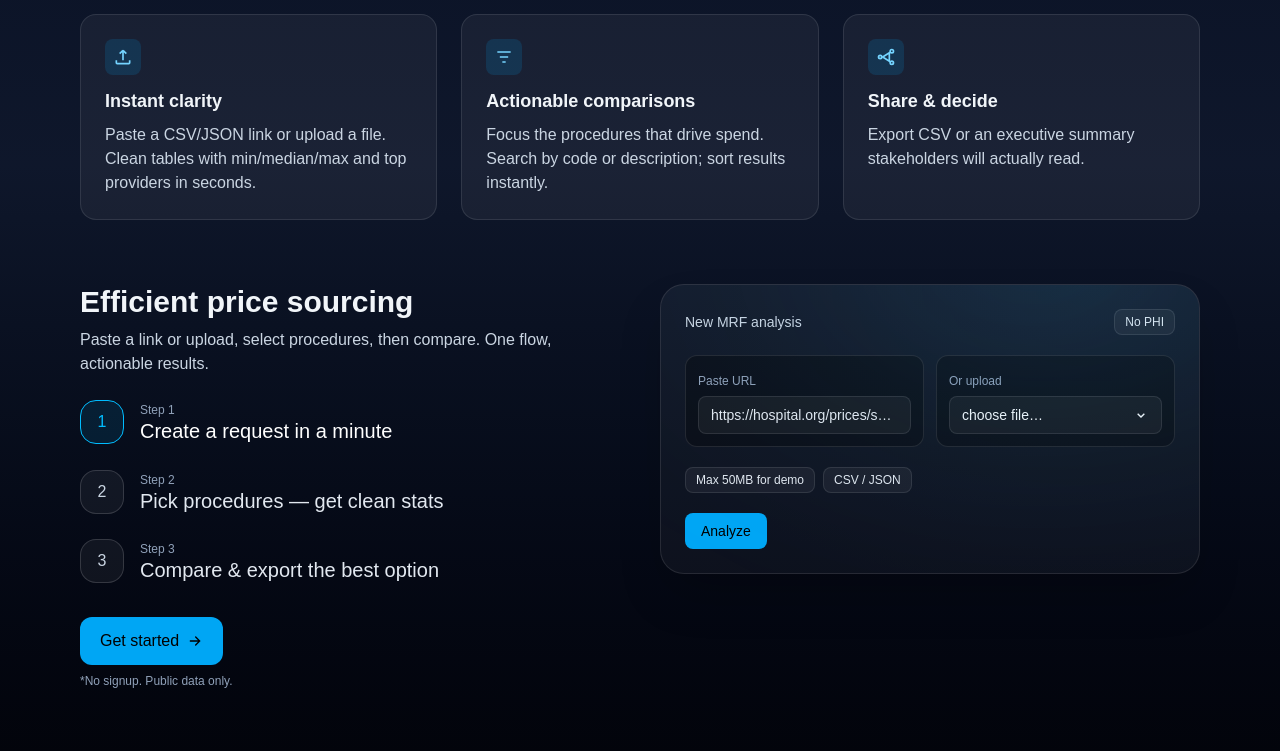
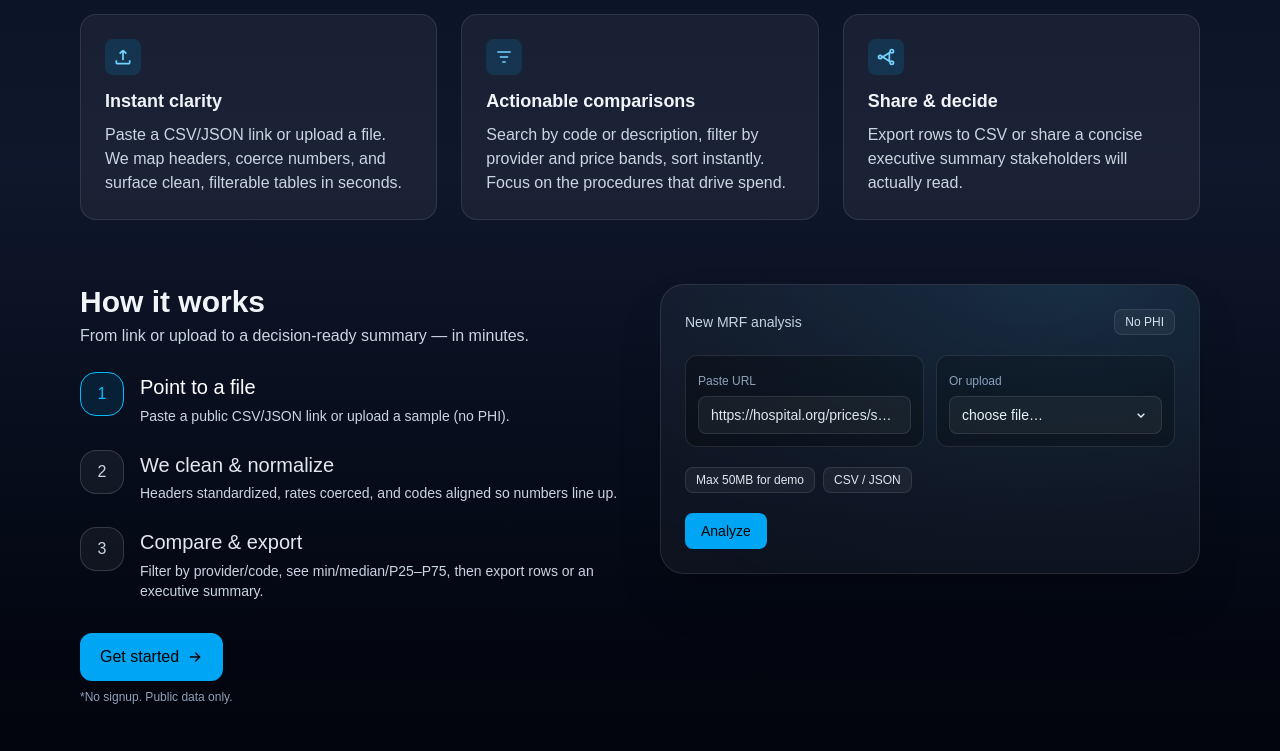
Before and after one commit to marphco/costvista, a Next.js app in the folder frontend/: page / in a window 1280 px wide. Shown: the part 1060-1811 px from the top of the page. Built offline with nearby package versions, Linux system fonts and the light colour scheme.

Commit message:
changed text in landing page

```diff
--- a/frontend/src/app/landing/LandingClient.tsx
+++ b/frontend/src/app/landing/LandingClient.tsx
@@ -10,17 +10,17 @@ import { MotionConfig, motion, AnimatePresence } from "framer-motion";
 const features = [
   {
     title: "Instant clarity",
-    desc: "Paste a CSV/JSON link or upload a file. Clean tables with min/median/max and top providers in seconds.",
+    desc: "Paste a CSV/JSON link or upload a file. We map headers, coerce numbers, and surface clean, filterable tables in seconds.",
     icon: UploadIcon,
   },
   {
     title: "Actionable comparisons",
-    desc: "Focus the procedures that drive spend. Search by code or description; sort results instantly.",
+    desc: "Search by code or description, filter by provider and price bands, sort instantly. Focus on the procedures that drive spend.",
     icon: FilterIcon,
   },
   {
     title: "Share & decide",
-    desc: "Export CSV or an executive summary stakeholders will actually read.",
+    desc: "Export rows to CSV or share a concise executive summary stakeholders will actually read.",
     icon: ShareIcon,
   },
 ];
@@ -28,17 +28,39 @@ const features = [
 const faqs = [
   {
     q: "Do I need huge uploads?",
-    a: "For the MVP you can upload a sample file or paste a link. We focus on the most relevant rows so you don’t wait hours.",
+    a: "No. For the MVP you can upload a sample file or paste a public link. We prioritize the most relevant rows so you don’t wait hours.",
   },
   {
     q: "Is PHI involved?",
-    a: "No. We work with public transparency files (MRFs) or non-identifiable data you provide for testing.",
+    a: "No. Costvista works with public transparency files (MRFs) or non-identifiable sample data you provide for testing.",
   },
   {
     q: "Who is it for?",
-    a: "Benefits brokers, HR and self-insured employers who need fast, defensible price comparisons.",
+    a: "Benefits brokers, HR teams, and self-insured employers who need fast, defensible price comparisons without wrangling giant files.",
   },
 ];
+
+const how = {
+  title: "How it works",
+  subtitle: "From link or upload to a decision-ready summary — in minutes.",
+  steps: [
+    {
+      id: 1,
+      title: "Point to a file",
+      body: "Paste a public CSV/JSON link or upload a sample (no PHI).",
+    },
+    {
+      id: 2,
+      title: "We clean & normalize",
+      body: "Headers standardized, rates coerced, and codes aligned so numbers line up.",
+    },
+    {
+      id: 3,
+      title: "Compare & export",
+      body: "Filter by provider/code, see min/median/P25–P75, then export rows or an executive summary.",
+    },
+  ] as const,
+};
 
 /* ----------------------------- Motion helpers ---------------------------- */
 const fadeUp = { initial: { opacity: 0, y: 16 }, animate: { opacity: 1, y: 0 } };
@@ -133,7 +155,7 @@ export default function LandingClient() {
                 Healthcare price transparency,<span className="block text-sky-300">finally usable.</span>
               </h1>
               <p className="mt-4 md:mt-5 text-base md:text-lg text-slate-300">
-                Costvista turns massive machine-readable files into crisp comparisons for brokers, HR and self-insured employers. Focus on what drives costs — not on parsing gigabytes.
+                Turn massive machine-readable files into crisp, defensible comparisons — without spreadsheets. Built for brokers, HR and self-insured employers.
               </p>
 
               <div className="mt-4 flex flex-wrap gap-4 text-xs text-slate-400">
@@ -145,7 +167,7 @@ export default function LandingClient() {
                 <Link href="/demo" className="px-5 py-3 rounded-lg bg-sky-500 text-black font-medium hover:bg-sky-400 transition">
                   Try the live demo
                 </Link>
-                <a href="#features" className="px-5 py-3 rounded-lg border border-white/20 hover:bg-white/10 transition">See features</a>
+                <a href="#how" className="px-5 py-3 rounded-lg border border-white/20 hover:bg-white/10 transition">See how it works</a>
               </div>
             </motion.div>
 
@@ -158,7 +180,7 @@ export default function LandingClient() {
               className="mt-10 md:mt-14"
             >
               <div className="relative rounded-2xl border border-white/10 bg-white/5 shadow-2xl overflow-hidden">
-                <div className="px-4 py-2 text-xs text-slate-300 border-b border-white/10">Preview — Executive Summary</div>
+                <div className="px-4 py-2 text-xs text-slate-300 border-b border-white/10">Preview — Executive summary</div>
                 <div className="p-3 md:p-6">
                   <div className="overflow-x-auto">
                     <table className="min-w-full text-xs md:text-sm">
@@ -286,23 +308,21 @@ export default function LandingClient() {
 
 /* --------------------------- Steps Showcase UI --------------------------- */
 function StepsShowcase() {
-  const steps = [
-    { id: 1, title: "Create a request in a minute", caption: "Step 1", body: <Step1Card /> },
-    { id: 2, title: "Pick procedures — get clean stats", caption: "Step 2", body: <Step2Card /> },
-    { id: 3, title: "Compare & export the best option", caption: "Step 3", body: <Step3Card /> },
-  ] as const;
-
-  const [active, setActive] = useState<(typeof steps)[number]["id"]>(1);
+  const [active, setActive] = useState<number>(how.steps[0].id);
 
   return (
     <div className="grid lg:grid-cols-2 gap-6 md:gap-10 items-start">
-      {/* Mobile prima la TIMELINE, poi le schermate; su desktop rimane a sinistra */}
+      {/* Colonna sinistra: titolo, sottotitolo, timeline */}
       <div className="order-1 lg:order-1 min-w-0">
-        <h2 className="text-2xl md:text-3xl font-semibold mb-2">Efficient price sourcing</h2>
-        <p className="text-slate-300 mb-6">Paste a link or upload, select procedures, then compare. One flow, actionable results.</p>
+        <h2 className="text-2xl md:text-3xl font-semibold mb-1">
+          {how.title}
+        </h2>
+        <p className="text-slate-300 mb-6">
+          {how.subtitle}
+        </p>
 
         <ol className="space-y-6">
-          {steps.map((s) => {
+          {how.steps.map((s) => {
             const selected = active === s.id;
             return (
               <li key={s.id} className="flex items-start gap-4">
@@ -310,20 +330,28 @@ function StepsShowcase() {
                   onClick={() => setActive(s.id)}
                   className={[
                     "shrink-0 h-11 w-11 rounded-2xl grid place-items-center border transition",
-                    selected ? "border-sky-400 text-sky-400 bg-sky-400/10" : "border-white/15 text-slate-300 bg-white/5 hover:bg-white/10",
+                    selected
+                      ? "border-sky-400 text-sky-400 bg-sky-400/10"
+                      : "border-white/15 text-slate-300 bg-white/5 hover:bg-white/10",
                   ].join(" ")}
                   aria-pressed={selected}
                 >
                   {s.id}
                 </button>
+
                 <div className="pt-0.5 min-w-0">
-                  <div className="text-xs text-slate-400">{s.caption}</div>
                   <button
                     onClick={() => setActive(s.id)}
-                    className={["text-left text-lg md:text-xl leading-snug transition", selected ? "text-white" : "text-slate-200 hover:text-white"].join(" ")}
+                    className={[
+                      "text-left text-lg md:text-xl leading-snug transition",
+                      selected ? "text-white" : "text-slate-200 hover:text-white",
+                    ].join(" ")}
                   >
                     {s.title}
                   </button>
+                  <p className="mt-1 text-sm text-slate-300">
+                    {s.body}
+                  </p>
                 </div>
               </li>
             );
@@ -331,15 +359,20 @@ function StepsShowcase() {
         </ol>
 
         <div className="mt-8">
-          <Link href="/demo" className="inline-flex items-center gap-2 rounded-xl bg-sky-500 text-black px-5 py-3 font-medium hover:bg-sky-400 transition">
+          <Link
+            href="/demo"
+            className="inline-flex items-center gap-2 rounded-xl bg-sky-500 text-black px-5 py-3 font-medium hover:bg-sky-400 transition"
+          >
             Get started
-            <svg viewBox="0 0 24 24" className="h-4 w-4" fill="none" stroke="currentColor"><path strokeWidth="2" strokeLinecap="round" d="M5 12h14m-6-6l6 6-6 6" /></svg>
+            <svg viewBox="0 0 24 24" className="h-4 w-4" fill="none" stroke="currentColor">
+              <path strokeWidth="2" strokeLinecap="round" d="M5 12h14m-6-6l6 6-6 6" />
+            </svg>
           </Link>
           <div className="text-xs text-slate-400 mt-2">*No signup. Public data only.</div>
         </div>
       </div>
 
-      {/* Destra: pannello visual con animazione di altezza smooth, nessuna scrollbar interna */}
+      {/* Colonna destra: pannello visual che cambia con lo step attivo */}
       <motion.div
         layout
         transition={{ type: "spring", stiffness: 220, damping: 30 }}
```
